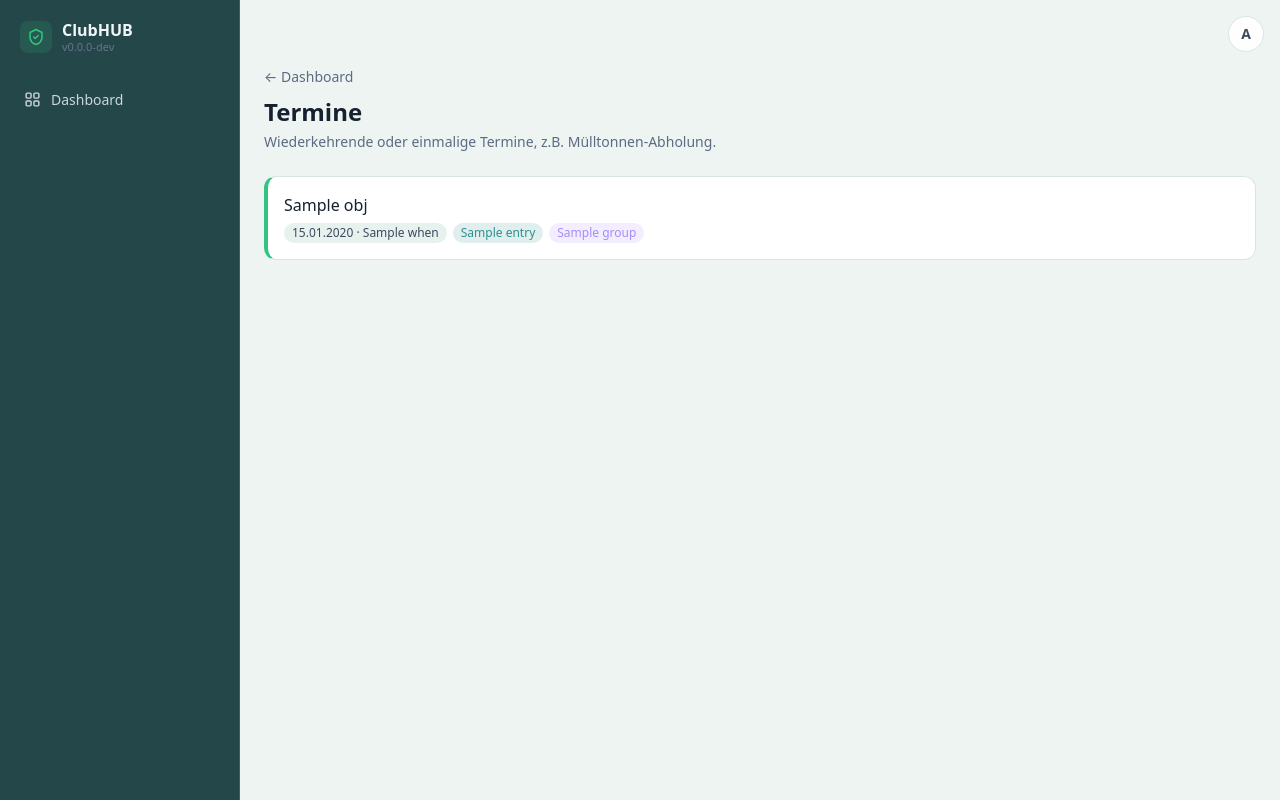
After one commit to unLieb/clubhub, a FastAPI app: template app/templates/appointments.html in a window 1280 px wide. The commit adds this page. Run offline with FastAPI, Linux system fonts and the light colour scheme; the template is opened without the code that fills it: most values are stand-ins (such as "Sample title", 1, 10 or a date in 2020); style sheets or scripts are compiled from the project's sources; parts of the project's set-up code (start-up, migrations or seed data) failed here and were passed over.

Commit message:
Neue Funktion: Termine (z.B. Mülltonnen-Abholung)
Einfache, sortierte Terminliste statt vollem Kalender-Widget - passt besser
zu wenigen, meist wiederkehrenden Terminen. Neues Appointment-Modell (Name,
Datum, optionale Wiederholung in Tagen, Erinnerung X Tage vorher, optionale
Gruppe). Jeder eingeloggte Nutzer kann Termine anlegen, Bearbeiten/Löschen
nur durch Ersteller oder Admin/Schichtleiter (wie bei Meldungen).

Neuer Scheduler-Job (15-Min-Takt wie Aufgaben/Inventar) erinnert vorab per
ntfy/Gotify/Push (Gruppe) bzw. nur an den Ersteller (ohne Gruppe) und lässt
wiederkehrende Termine nach Ablauf automatisch auf den nächsten zukünftigen
Termin weiterspringen. Dashboard zeigt die nächsten 5 Termine als Widget.

```diff
--- a/app/main.py
+++ b/app/main.py
@@ -564,6 +564,12 @@ def dashboard(request: Request, db: Session = Depends(get_db)):
         db.query(models.Completion).order_by(models.Completion.timestamp.desc()).limit(8).all()
     )
 
+    now_local_date = now.astimezone(APP_TIMEZONE).date()
+    upcoming_appointments = [
+        a for a in db.query(models.Appointment).order_by(models.Appointment.date.asc()).all()
+        if _aware(a.date).astimezone(APP_TIMEZONE).date() >= now_local_date
+    ][:5]
+
     all_reports = db.query(models.Report).all()
     open_reports = _sort_reports([r for r in all_reports if r.status != "done"])
     open_count = sum(1 for r in all_reports if r.status == "open")
@@ -589,6 +595,7 @@ def dashboard(request: Request, db: Session = Depends(get_db)):
             "needs_attention": open_count + in_progress_count,
         },
         "recent_reports": open_reports[:5],
+        "upcoming_appointments": upcoming_appointments,
         "greeting": greeting_for_now(now),
         "pending_tasks_count": due_soon_count + overdue_count,
         "now": now,
@@ -1491,6 +1498,113 @@ async def reports_add_photos(
     return RedirectResponse("/reports", status_code=302)
 
 
+# ---------- Termine ----------
+
+APPOINTMENT_RECURRENCE_LABELS = {7: "Wöchentlich", 14: "Alle 2 Wochen", 30: "Monatlich"}
+
+
+@app.get("/appointments")
+def appointments_page(request: Request, db: Session = Depends(get_db)):
+    user = get_current_user(request, db)
+    now_local = ntptime.now_utc().astimezone(APP_TIMEZONE)
+    today = now_local.date()
+    groups = db.query(models.Group).order_by(models.Group.name).all()
+
+    entries = []
+    for a in db.query(models.Appointment).order_by(models.Appointment.date.asc()).all():
+        date_local = _aware(a.date).astimezone(APP_TIMEZONE).date()
+        days_until = (date_local - today).days
+        if days_until == 0:
+            when = "Heute"
+        elif days_until == 1:
+            when = "Morgen"
+        elif days_until > 1:
+            when = f"in {days_until} Tagen"
+        elif days_until == -1:
+            when = "Gestern"
+        else:
+            when = f"vor {-days_until} Tagen"
+        entries.append({
+            "obj": a,
+            "date_local": date_local,
+            "when": when,
+            "past": days_until < 0,
+            "recurrence_label": APPOINTMENT_RECURRENCE_LABELS.get(
+                a.recurrence_days, f"Alle {a.recurrence_days} Tage" if a.recurrence_days else None
+            ),
+        })
+
+    return templates.TemplateResponse("appointments.html", {
+        "request": request,
+        "user": user,
+        "entries": entries,
+        "groups": groups,
+    })
+
+
+@app.post("/appointments")
+def appointments_create(
+    request: Request,
+    name: str = Form(...),
+    date: str = Form(...),
+    recurrence_days: str = Form(""),
+    notify_days_before: float = Form(1.0),
+    group_id: str = Form(""),
+    db: Session = Depends(get_db),
+):
+    user = require_login(request, db)
+    parsed_date = _parse_local_date(date)
+    if parsed_date:
+        db.add(models.Appointment(
+            name=name,
+            date=parsed_date,
+            recurrence_days=int(recurrence_days) if recurrence_days else None,
+            notify_days_before=notify_days_before,
+            group_id=int(group_id) if group_id else None,
+            user_id=user.id,
+        ))
+        db.commit()
+    return RedirectResponse("/appointments", status_code=302)
+
+
+@app.post("/appointments/{appointment_id}/edit")
+def appointments_edit(
+    appointment_id: int,
+    request: Request,
+    name: str = Form(...),
+    date: str = Form(...),
+    recurrence_days: str = Form(""),
+    notify_days_before: float = Form(1.0),
+    group_id: str = Form(""),
+    db: Session = Depends(get_db),
+):
+    user = require_login(request, db)
+    appt = db.query(models.Appointment).filter(models.Appointment.id == appointment_id).first()
+    if appt and (appt.user_id == user.id or user.is_admin or user.is_shift_lead):
+        parsed_date = _parse_local_date(date)
+        if parsed_date:
+            appt.date = parsed_date
+        appt.name = name
+        appt.recurrence_days = int(recurrence_days) if recurrence_days else None
+        appt.notify_days_before = notify_days_before
+        appt.group_id = int(group_id) if group_id else None
+        # Nach jeder Änderung neu erinnern lassen, statt evtl. für immer still
+        # zu bleiben, weil der alte Termin schon als benachrichtigt galt.
+        appt.notified = False
+        db.commit()
+    return RedirectResponse("/appointments", status_code=302)
+
+
+@app.post("/appointments/{appointment_id}/delete")
+def appointments_delete(appointment_id: int, request: Request, db: Session = Depends(get_db)):
+    user = require_login(request, db)
+    appt = db.query(models.Appointment).filter(models.Appointment.id == appointment_id).first()
+    if appt and (appt.user_id == user.id or user.is_admin or user.is_shift_lead):
+        db.delete(appt)
+        db.commit()
+    return RedirectResponse("/appointments", status_code=302)
+
+
 # ---------- Push (Web Push) ----------
 
 class PushSubscribeIn(BaseModel):
@@ -1791,6 +1905,15 @@ def _parse_local_dt(value: str):
     if not value:
         return None
     naive = datetime.strptime(value, "%Y-%m-%dT%H:%M")
+    return naive.replace(tzinfo=APP_TIMEZONE).astimezone(timezone.utc)
+
+
+def _parse_local_date(value: str):
+    """Wie _parse_local_dt, nur für <input type=date> (ohne Uhrzeit) - der
+    Termin wird als lokale Mitternacht (APP_TIMEZONE) interpretiert."""
+    if not value:
+        return None
+    naive = datetime.strptime(value, "%Y-%m-%d")
     return naive.replace(tzinfo=APP_TIMEZONE).astimezone(timezone.utc)
 
 
--- /dev/null
+++ b/app/templates/appointments.html
@@ -0,0 +1,114 @@
+{% extends "base.html" %}
+{% block title %}Termine – ClubHUB{% endblock %}
+{% block content %}
+
+<a href="/" class="text-sm text-slate-400 hover:text-slate-100">&larr; Dashboard</a>
+<div class="mb-6 mt-2">
+  <h1 class="font-display text-2xl font-semibold">Termine</h1>
+  <p class="text-slate-400 text-sm mt-1">Wiederkehrende oder einmalige Termine, z.B. Mülltonnen-Abholung.</p>
+</div>
+
+{% if user %}
+<details class="rounded-xl border border-line bg-panel mb-6 group">
+  <summary class="cursor-pointer list-none flex items-center justify-between px-4 py-3.5 rounded-xl hover:bg-panel2">
+    <span class="font-display font-medium flex items-center gap-2">
+      <svg width="16" height="16" viewBox="0 0 24 24" fill="none" stroke="currentColor" stroke-width="2" stroke-linecap="round" stroke-linejoin="round" class="text-go"><line x1="12" y1="5" x2="12" y2="19"/><line x1="5" y1="12" x2="19" y2="12"/></svg>
+      Neuer Termin
+    </span>
+    <svg width="16" height="16" viewBox="0 0 24 24" fill="none" stroke="currentColor" stroke-width="2" stroke-linecap="round" stroke-linejoin="round" class="text-slate-500 transition-transform group-open:rotate-180"><path d="m6 9 6 6 6-6"/></svg>
+  </summary>
+  <div class="px-4 pb-4 pt-1 border-t border-line">
+    <form method="post" action="/appointments" class="space-y-2 mt-3 max-w-2xl">
+      <div class="flex flex-col sm:flex-row gap-2">
+        <input name="name" placeholder="z.B. Mülltonnen-Abholung" required class="flex-1 rounded-md bg-ink border border-line px-2.5 py-1.5 text-sm">
+        <input name="date" type="date" required class="sm:w-44 rounded-md bg-ink border border-line px-2.5 py-1.5 text-sm">
+      </div>
+      <div class="flex flex-col sm:flex-row gap-2">
+        <div class="flex-1">
+          <label class="block text-[11px] text-slate-400 mb-1">Wiederholung</label>
+          <select name="recurrence_days" class="w-full rounded-md bg-ink border border-line px-2.5 py-1.5 text-sm">
+            <option value="">Einmalig</option>
+            <option value="7">Wöchentlich</option>
+            <option value="14">Alle 2 Wochen</option>
+            <option value="30">Monatlich</option>
+          </select>
+        </div>
+        <div class="flex-1">
+          <label class="block text-[11px] text-slate-400 mb-1">Erinnerung (Tage vorher)</label>
+          <input name="notify_days_before" type="number" step="0.5" min="0" value="1" class="w-full rounded-md bg-ink border border-line px-2.5 py-1.5 text-sm">
+        </div>
+        <div class="flex-1">
+          <label class="block text-[11px] text-slate-400 mb-1">Gruppe (optional)</label>
+          <select name="group_id" class="w-full rounded-md bg-ink border border-line px-2.5 py-1.5 text-sm">
+            <option value="">– nur ich –</option>
+            {% for g in groups %}<option value="{{ g.id }}">{{ g.name }}</option>{% endfor %}
+          </select>
+        </div>
+      </div>
+      <p class="text-[11px] text-slate-500 leading-relaxed">
+        Ohne Gruppe bekommst nur du selbst die Erinnerung, mit Gruppe alle Mitglieder darin
+        (respektiert deren Arbeitszeit-Fenster, falls gesetzt).
+      </p>
+      <button class="px-3 py-1.5 rounded-md bg-go/90 hover:bg-go text-oncolor text-sm font-medium">Termin anlegen</button>
+    </form>
+  </div>
+</details>
+{% endif %}
+
+<div class="space-y-3">
+  {% for e in entries %}
+  {% set a = e.obj %}
+  <div class="rounded-xl border border-line border-l-4 {% if e.past %}border-l-line opacity-60{% elif e.when in ('Heute', 'Morgen') %}border-l-warn{% else %}border-l-go{% endif %} bg-panel p-4">
+    <div class="flex items-start justify-between gap-4 flex-wrap">
+      <div class="min-w-0">
+        <div class="font-medium">{{ a.name }}</div>
+        <div class="flex items-center gap-1.5 flex-wrap mt-1.5 text-xs">
+          <span class="inline-flex items-center gap-1 px-2 py-0.5 rounded-full bg-panel2 text-slate-300">
+            {{ e.date_local.strftime("%d.%m.%Y") }} &middot; {{ e.when }}
+          </span>
+          {% if e.recurrence_label %}
+          <span class="inline-flex items-center px-2 py-0.5 rounded-full bg-accent/15 text-accent">{{ e.recurrence_label }}</span>
+          {% endif %}
+          {% if a.group %}
+          <span class="inline-flex items-center px-2 py-0.5 rounded-full bg-violet/15 text-violet">{{ a.group.name }}</span>
+          {% endif %}
+        </div>
+      </div>
+      {% if user and (user.id == a.user_id or user.is_admin or user.is_shift_lead) %}
+      <details class="shrink-0">
+        <summary class="cursor-pointer list-none w-7 h-7 rounded-md border border-line flex items-center justify-center text-slate-500 hover:text-slate-100">
+          <svg width="14" height="14" viewBox="0 0 24 24" fill="none" stroke="currentColor" stroke-width="2" stroke-linecap="round" stroke-linejoin="round"><path d="M12 20h9"/><path d="M16.5 3.5a2.1 2.1 0 0 1 3 3L7 19l-4 1 1-4Z"/></svg>
+        </summary>
+        <form method="post" action="/appointments/{{ a.id }}/edit" class="mt-3 space-y-2 w-full sm:w-auto">
+          <div class="flex flex-col sm:flex-row gap-2">
+            <input name="name" value="{{ a.name }}" required class="flex-1 rounded-md bg-ink border border-line px-2.5 py-1.5 text-sm">
+            <input name="date" type="date" value="{{ e.date_local.strftime('%Y-%m-%d') }}" required class="sm:w-44 rounded-md bg-ink border border-line px-2.5 py-1.5 text-sm">
+          </div>
+          <div class="flex flex-col sm:flex-row gap-2">
+            <select name="recurrence_days" class="flex-1 rounded-md bg-ink border border-line px-2.5 py-1.5 text-sm">
+              <option value="" {% if not a.recurrence_days %}selected{% endif %}>Einmalig</option>
+              <option value="7" {% if a.recurrence_days == 7 %}selected{% endif %}>Wöchentlich</option>
+              <option value="14" {% if a.recurrence_days == 14 %}selected{% endif %}>Alle 2 Wochen</option>
+              <option value="30" {% if a.recurrence_days == 30 %}selected{% endif %}>Monatlich</option>
+            </select>
+            <input name="notify_days_before" type="number" step="0.5" min="0" value="{{ a.notify_days_before }}" class="flex-1 rounded-md bg-ink border border-line px-2.5 py-1.5 text-sm">
+            <select name="group_id" class="flex-1 rounded-md bg-ink border border-line px-2.5 py-1.5 text-sm">
+              <option value="">– nur ich –</option>
+              {% for g in groups %}<option value="{{ g.id }}" {% if a.group_id == g.id %}selected{% endif %}>{{ g.name }}</option>{% endfor %}
+            </select>
+          </div>
+          <div class="flex gap-2">
+            <button class="px-3 py-1.5 rounded-md bg-go/90 hover:bg-go text-oncolor text-xs font-medium">Speichern</button>
+            <button type="submit" formaction="/appointments/{{ a.id }}/delete" formnovalidate onclick="return confirm('Termin wirklich löschen?')" class="px-3 py-1.5 rounded-md bg-late/90 hover:bg-late text-white text-xs font-medium">Löschen</button>
+          </div>
+        </form>
+      </details>
+      {% endif %}
+    </div>
+  </div>
+  {% else %}
+  <p class="text-slate-500 text-sm italic">Noch keine Termine angelegt.</p>
+  {% endfor %}
+</div>
+
+{% endblock %}
--- a/app/templates/base.html
+++ b/app/templates/base.html
@@ -135,6 +135,11 @@
         <svg width="17" height="17" viewBox="0 0 24 24" fill="none" stroke="currentColor" stroke-width="2" stroke-linecap="round" stroke-linejoin="round"><path d="M10.29 3.86 1.82 18a2 2 0 0 0 1.71 3h16.94a2 2 0 0 0 1.71-3L13.71 3.86a2 2 0 0 0-3.42 0Z"/><line x1="12" y1="9" x2="12" y2="13"/><line x1="12" y1="17" x2="12.01" y2="17"/></svg>
         Meldungen
         {% if badges.reports %}<span class="ml-auto text-[10px] font-semibold bg-late text-white rounded-full px-1.5 py-0.5 leading-none">{{ badges.reports }}</span>{% endif %}
+      </a>
+      <a href="/appointments" class="nav-link relative flex items-center gap-2.5 px-3 py-2 rounded-lg text-sidebar-text hover:bg-white/10 hover:text-sidebar-text-strong {% if request.url.path == '/appointments' %}active{% endif %}">
+        <span class="nav-bar absolute left-0 top-1.5 bottom-1.5 w-0.5 bg-go rounded-full opacity-0"></span>
+        <svg width="17" height="17" viewBox="0 0 24 24" fill="none" stroke="currentColor" stroke-width="2" stroke-linecap="round" stroke-linejoin="round"><rect x="3" y="4" width="18" height="18" rx="2" ry="2"/><line x1="16" y1="2" x2="16" y2="6"/><line x1="8" y1="2" x2="8" y2="6"/><line x1="3" y1="10" x2="21" y2="10"/></svg>
+        Termine
       </a>
       {% endif %}
       {% if user %}
```
Also changed, not shown: app/models.py (+22 -0 lines), app/scheduler.py (+66 -2 lines), app/templates/dashboard.html (+20 -0 lines), CHANGELOG.md, 1 other file.
